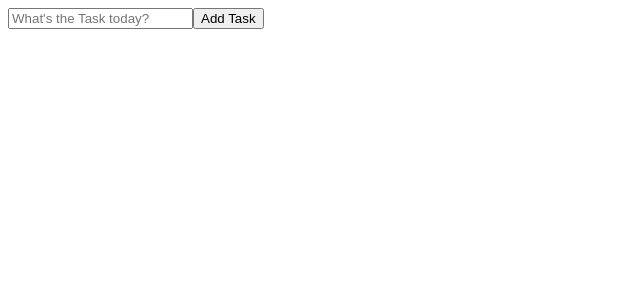
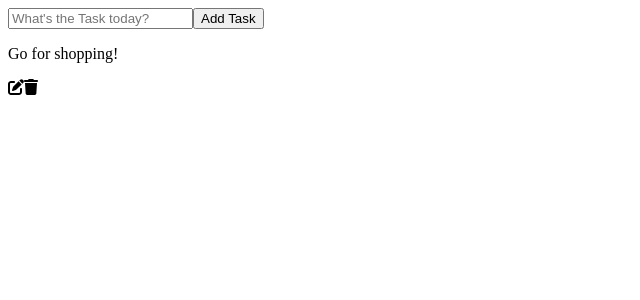
Before and after one commit to thecountrymouth11/todo, a React (Create React App) app: page / in a window 1280 px wide. Shown: the top 300 px of the page, without its empty margins (0-640 px from the left). Built offline with nearby package versions, Linux system fonts and the light colour scheme.

Commit message:
displaying-todo

```diff
--- a/src/components/Todo.js
+++ b/src/components/Todo.js
@@ -1,7 +1,15 @@
-import React from 'react'
+import { faPenToSquare, faTrash } from "@fortawesome/free-solid-svg-icons";
+import { FontAwesomeIcon } from "@fortawesome/react-fontawesome";
+import React from "react";
 
 export const Todo = () => {
   return (
-    <div>Todo</div>
-  )
-}
+    <div className="Todo">
+      <p>Go for shopping!</p>
+      <div>
+        <FontAwesomeIcon icon={faPenToSquare} />
+        <FontAwesomeIcon icon={faTrash} />
+      </div>
+    </div>
+  );
+};
--- a/src/components/TodoWrapper.js
+++ b/src/components/TodoWrapper.js
@@ -1,6 +1,7 @@
 import React, { useState } from "react";
 import { TodoForm } from "./TodoForm";
 import { v4 as uuidv4 } from "uuid";
+import { Todo } from "./Todo";
 uuidv4();
 
 export const TodoWrapper = () => {
@@ -17,6 +18,7 @@ export const TodoWrapper = () => {
   return (
     <div className="TodoWrapper">
       <TodoForm addTodo={addTodo} />
+      <Todo />
     </div>
   );
 };
```
